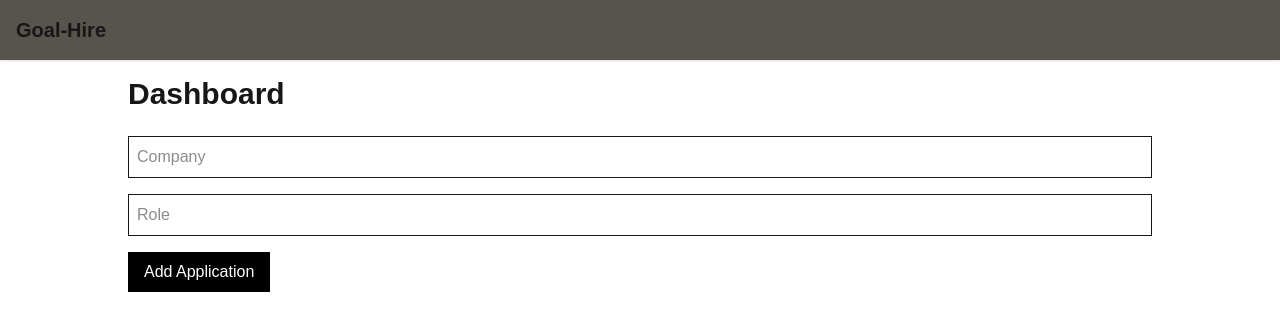
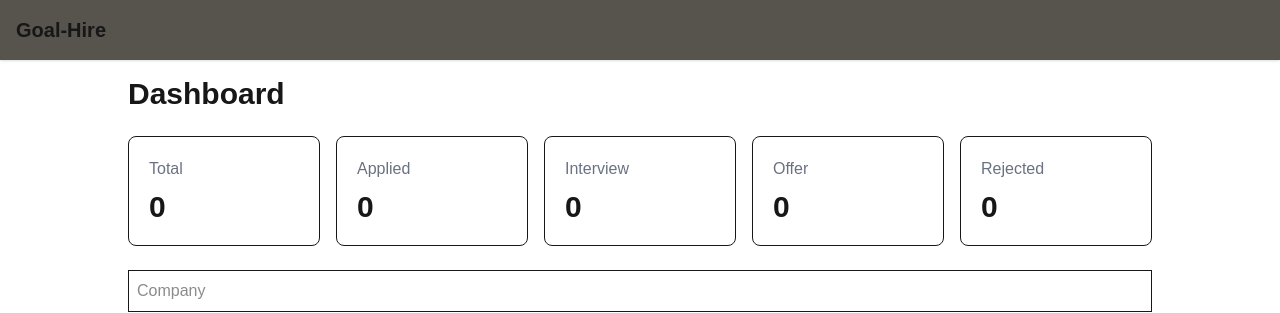
Before and after one commit to amalsunny-cloud/Goal-Hire, a Next.js app: page /dashboard in a window 1280 px wide. Shown: the top 313 px of the page. Built offline with nearby package versions, Linux system fonts and the light colour scheme; no server answers.

Commit message:
fourth commit

```diff
--- a/app/dashboard/page.tsx
+++ b/app/dashboard/page.tsx
@@ -1,4 +1,5 @@
 import ApplicationList from "@/components/ApplicationList";
+import DashboardStats from "@/components/DashboardStats";
 import ApplicationForm from "@/components/forms/ApplicationForm";
 import { Application } from "@/types/application";
 import { useEffect, useState } from "react";
@@ -79,6 +80,7 @@ export default function Dashboard() {
     <div className="space-y-6">
       <h1 className="text-3xl font-bold">Dashboard</h1>
 
+      <DashboardStats applications={applications}/>
       <ApplicationForm onAddSuccess={handleAddApplication}/>
       <ApplicationList applications={applications} onDelete={deleteApplication} onStatusChange={updateStatus}/>
     </div>
--- /dev/null
+++ b/components/DashboardStats.tsx
@@ -0,0 +1,23 @@
+import { Application } from "@/types/application";
+import StatsCard from "./StatsCard";
+
+interface Props {
+    applications: Application[];
+}
+export default function DashboardStats({ applications }:Props) {
+    const total = applications.length;
+    const applied = applications.filter((app)=>app.status === "Applied").length;
+    const interview = applications.filter((app)=>app.status === "Interview").length;
+    const offer = applications.filter((app)=>app.status === "Offer").length;
+    const rejected = applications.filter((app)=>app.status === "Rejected").length;
+
+  return (
+    <div className="grid grid-cols-1 md:grid-cols-5 gap-4">
+      <StatsCard title="Total" value={total}/>
+      <StatsCard title="Applied" value={applied}/>
+      <StatsCard title="Interview" value={interview}/>
+      <StatsCard title="Offer" value={offer}/>
+      <StatsCard title="Rejected" value={rejected}/>
+    </div>
+  )
+}
--- /dev/null
+++ b/components/StatsCard.tsx
@@ -0,0 +1,15 @@
+
+interface StatsCardProps{
+    title: string;
+    value: number;
+}
+
+
+export default function StatsCard({ title, value}: StatsCardProps) {
+  return (
+    <div className="bg-white border rounded-lg p-5">
+      <p className="text-gray-500">{title}</p>
+      <h2 className="text-3xl font-bold mt-2">{value}</h2>
+    </div>
+  )
+}
```
